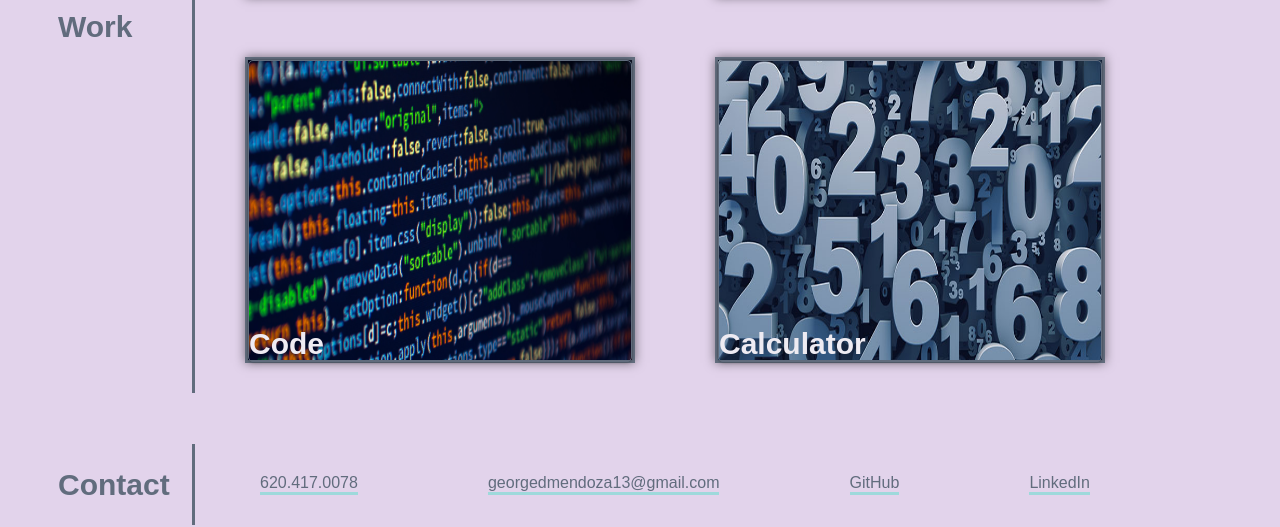
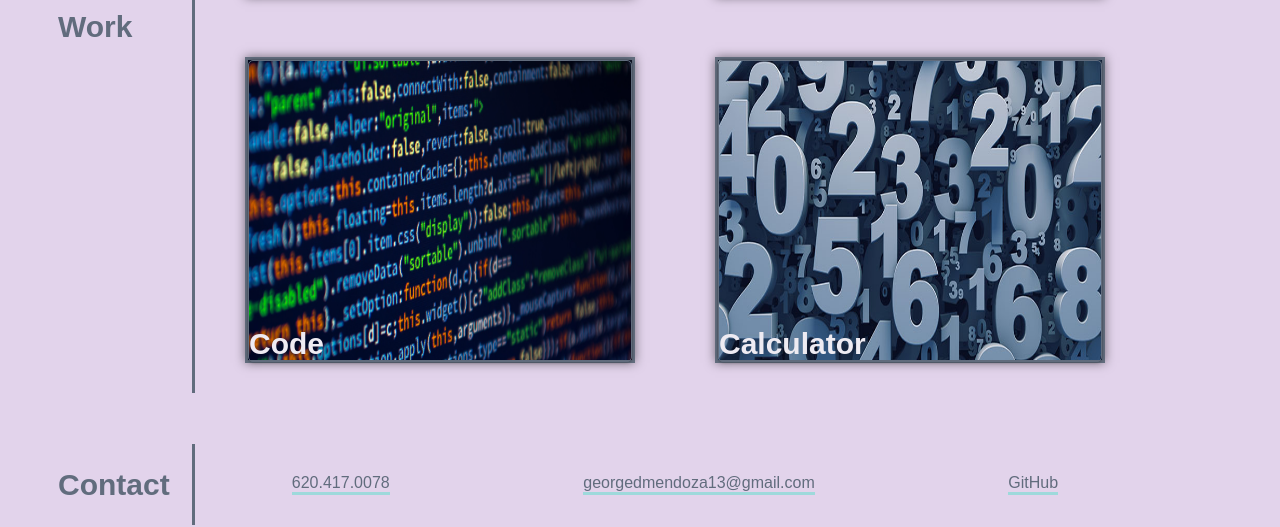
Before and after one commit to georgedmendoza/professional-portfolio, a plain HTML site: page index.html in a window 1280 px wide. Shown: the part 869-1396 px from the top of the page. Drawn offline with Linux system fonts and the light colour scheme.

Commit message:
linkedIn removal

```diff
--- a/index.html
+++ b/index.html
@@ -108,7 +108,6 @@
                 <a href="tel:620.417.0078">620.417.0078</a>
                 <a target = "_blank" href="mailto:georgedmendoza13@gmail.com">georgedmendoza13@gmail.com</a>
                 <a target = "_blank" href="https://github.com/georgedmendoza">GitHub</a>
-                <a target = "_blank" href="https://linkedin.com/in/george-mendoza-31289b171">LinkedIn</a>
             </div>
         </div>
     </section>
```
